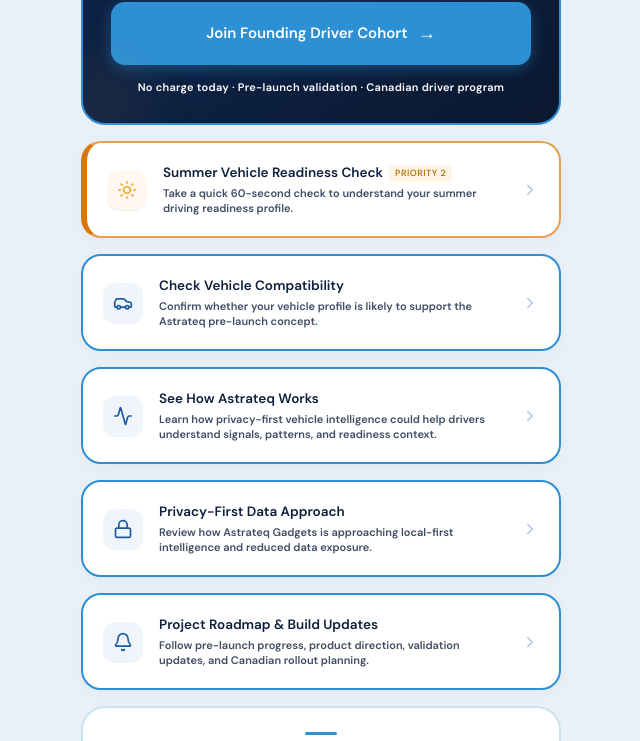
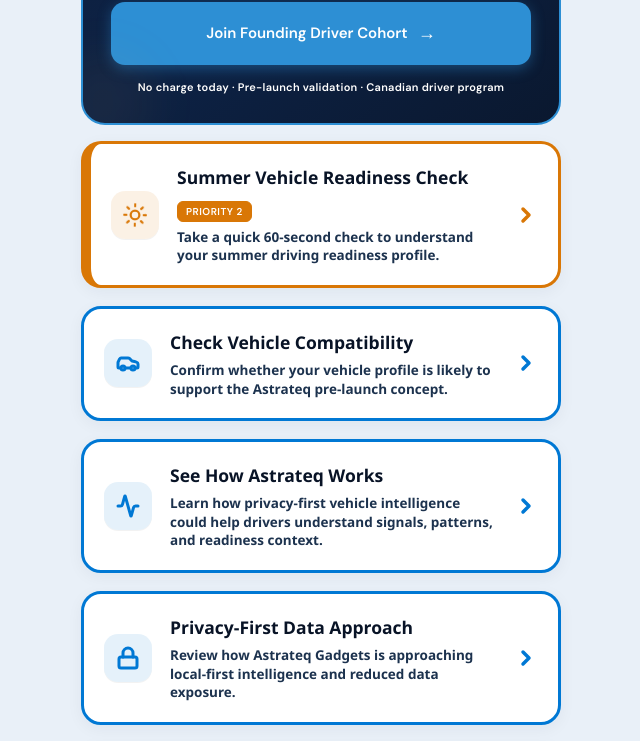
Before and after one commit to MaverickKing17/astrateq-social-funnel, a React (Vite) app: page / in a window 1280 px wide. Shown: the part 935-1676 px from the top of the page, without its empty margins (319-959 px from the left). Built offline with nearby package versions, Linux system fonts and the light colour scheme.

Commit message:
style: refine action card aesthetics and typography
Update action card styling with bolder borders and hover states, and introduce a Microsoft-style font utility for improved visual hierarchy.

```diff
--- a/src/App.tsx
+++ b/src/App.tsx
@@ -142,7 +142,7 @@
 
         {/* SECTION 5 — SECONDARY ACTION CARDS (Separate Cards for Clarity) */}
         <div
-          className="flex flex-col gap-4 animate-fade-in-up"
+          className="flex flex-col gap-4.5 animate-fade-in-up"
           style={{ animationDelay: '0.1s' }}
         >
           {/* Row 1 — Summer Vehicle Readiness Check (Highlighted with Amber/Gold Side priority indicator) */}
@@ -150,25 +150,25 @@
             href="https://reserve.astrateqgadgets.com?entry=linkbio&intent=readiness"
             target="_blank"
             rel="noopener noreferrer"
-            className="flex items-center gap-4 p-5 text-decoration-none bg-white rounded-[20px] border-2 border-[#d97706]/70 border-l-[6px] border-l-[#d97706] hover:border-[#d97706] hover:border-l-[#d97706] hover:shadow-[0_8px_24px_rgba(217,119,6,0.1)] hover:scale-[1.01] active:scale-[0.99] group transition-all duration-300 shadow-[0_4px_16px_rgba(14,31,61,0.03)]"
+            className="flex items-center gap-4.5 p-5 text-decoration-none bg-white rounded-[20px] border-[3px] border-[#d97706] border-l-[10px] border-l-[#d97706] hover:border-[#b45309] hover:border-l-[#d97706] hover:bg-[#fffdf9] hover:shadow-[0_10px_28px_rgba(217,119,6,0.2)] hover:scale-[1.01] active:scale-[0.99] group transition-all duration-300 shadow-[0_4px_16px_rgba(14,31,61,0.05)]"
           >
-            <div className="w-10 h-10 rounded-[12px] bg-[#f0a832]/8 flex items-center justify-center flex-shrink-0 shadow-2xs group-hover:scale-105 transition-transform duration-200">
-              <Sun className="w-5 h-5 text-accent-amber animate-spin" style={{ animationDuration: '24s' }} />
+            <div className="w-12 h-12 rounded-[14px] bg-[#d97706]/10 flex items-center justify-center flex-shrink-0 shadow-2xs group-hover:scale-110 transition-transform duration-200">
+              <Sun className="w-6.5 h-6.5 text-[#d97706] animate-spin" style={{ animationDuration: '24s' }} />
             </div>
             <div className="flex-1">
-              <div className="flex items-center gap-1.5 flex-wrap">
-                <h3 className="font-sans text-[13.5px] font-extrabold text-navy group-hover:text-accent-cyan transition-colors duration-150">
+              <div className="flex items-center gap-2.5 flex-wrap">
+                <h3 className="font-ms text-[17.5px] font-black tracking-normal text-[#081326] group-hover:text-[#d97706] transition-colors duration-150">
                   Summer Vehicle Readiness Check
                 </h3>
-                <span className="text-[9px] font-extrabold bg-[#f0a832]/12 text-[#b87810] px-1.5 py-0.5 rounded-[4px] uppercase tracking-wider select-none">
+                <span className="text-[10px] font-black bg-[#d97706] text-white px-2 py-0.5 rounded-[6px] uppercase tracking-wider select-none border border-[#d97706]">
                   Priority 2
                 </span>
               </div>
-              <p className="font-sans text-[11px] font-bold text-navy/80 leading-[1.4] mt-0.5">
+              <p className="font-ms text-[13.5px] font-extrabold text-[#1c324e] leading-snug mt-1.5">
                 Take a quick 60-second check to understand your summer driving readiness profile.
               </p>
             </div>
-            <ChevronRight className="w-4.5 h-4.5 text-[#b0c4dc] flex-shrink-0 transition-transform duration-200 group-hover:translate-x-1" />
+            <ChevronRight className="w-6 h-6 text-[#d97706] flex-shrink-0 transition-transform duration-200 group-hover:translate-x-1.5" strokeWidth={3.5} />
           </a>
 
           {/* Row 2 — Check Vehicle Compatibility */}
@@ -176,20 +176,20 @@
             href="https://reserve.astrateqgadgets.com?entry=linkbio&intent=compatibility"
             target="_blank"
             rel="noopener noreferrer"
-            className="flex items-center gap-4 p-5 text-decoration-none bg-white rounded-[20px] border-2 border-[#2d8fd4] hover:border-[#1a5a9e] hover:shadow-[0_8px_24px_rgba(45,143,212,0.12)] hover:scale-[1.01] active:scale-[0.99] group transition-all duration-300 shadow-[0_4px_16px_rgba(14,31,61,0.03)]"
+            className="flex items-center gap-4.5 p-5 text-decoration-none bg-white rounded-[20px] border-[3px] border-[#0078d4] hover:border-[#005a9e] hover:bg-[#f3f9fd] hover:shadow-[0_10px_28px_rgba(0,120,212,0.2)] hover:scale-[1.01] active:scale-[0.99] group transition-all duration-300 shadow-[0_4px_16px_rgba(14,31,61,0.05)]"
           >
-            <div className="w-10 h-10 rounded-[12px] bg-frost flex items-center justify-center flex-shrink-0 shadow-2xs group-hover:scale-105 transition-transform duration-200">
-              <Car className="w-5 h-5 text-[#1a5a9e]" />
+            <div className="w-12 h-12 rounded-[14px] bg-[#0078d4]/10 flex items-center justify-center flex-shrink-0 shadow-2xs group-hover:scale-110 transition-transform duration-200">
+              <Car className="w-6 h-6 text-[#0078d4]" strokeWidth={3} />
             </div>
             <div className="flex-1">
-              <h3 className="font-sans text-[13.5px] font-extrabold text-navy group-hover:text-accent-cyan transition-colors duration-150">
+              <h3 className="font-ms text-[17.5px] font-black tracking-normal text-[#081326] group-hover:text-[#0078d4] transition-colors duration-150">
                 Check Vehicle Compatibility
               </h3>
-              <p className="font-sans text-[11px] font-bold text-navy/80 leading-[1.4] mt-0.5">
+              <p className="font-ms text-[13.5px] font-extrabold text-[#1c324e] leading-snug mt-1.5">
                 Confirm whether your vehicle profile is likely to support the Astrateq pre-launch concept.
               </p>
             </div>
-            <ChevronRight className="w-4.5 h-4.5 text-[#b0c4dc] flex-shrink-0 transition-transform duration-200 group-hover:translate-x-1" />
+            <ChevronRight className="w-6 h-6 text-[#0078d4] flex-shrink-0 transition-transform duration-200 group-hover:translate-x-1.5" strokeWidth={3.5} />
           </a>
 
           {/* Row 3 — See How Astrateq Works */}
@@ -197,20 +197,20 @@
             href="https://reserve.astrateqgadgets.com?entry=linkbio&intent=explainer"
             target="_blank"
             rel="noopener noreferrer"
-            className="flex items-center gap-4 p-5 text-decoration-none bg-white rounded-[20px] border-2 border-[#2d8fd4] hover:border-[#1a5a9e] hover:shadow-[0_8px_24px_rgba(45,143,212,0.12)] hover:scale-[1.01] active:scale-[0.99] group transition-all duration-300 shadow-[0_4px_16px_rgba(14,31,61,0.03)]"
+            className="flex items-center gap-4.5 p-5 text-decoration-none bg-white rounded-[20px] border-[3px] border-[#0078d4] hover:border-[#005a9e] hover:bg-[#f3f9fd] hover:shadow-[0_10px_28px_rgba(0,120,212,0.2)] hover:scale-[1.01] active:scale-[0.99] group transition-all duration-300 shadow-[0_4px_16px_rgba(14,31,61,0.05)]"
           >
-            <div className="w-10 h-10 rounded-[12px] bg-frost flex items-center justify-center flex-shrink-0 shadow-2xs group-hover:scale-105 transition-transform duration-200">
-              <Activity className="w-5 h-5 text-[#1a5a9e]" />
+            <div className="w-12 h-12 rounded-[14px] bg-[#0078d4]/10 flex items-center justify-center flex-shrink-0 shadow-2xs group-hover:scale-110 transition-transform duration-200">
+              <Activity className="w-6 h-6 text-[#0078d4]" strokeWidth={3} />
             </div>
             <div className="flex-1">
-              <h3 className="font-sans text-[13.5px] font-extrabold text-navy group-hover:text-accent-cyan transition-colors duration-150">
+              <h3 className="font-ms text-[17.5px] font-black tracking-normal text-[#081326] group-hover:text-[#0078d4] transition-colors duration-150">
                 See How Astrateq Works
               </h3>
-              <p className="font-sans text-[11px] font-bold text-navy/80 leading-[1.4] mt-0.5">
+              <p className="font-ms text-[13.5px] font-extrabold text-[#1c324e] leading-snug mt-1.5">
                 Learn how privacy-first vehicle intelligence could help drivers understand signals, patterns, and readiness context.
               </p>
             </div>
-            <ChevronRight className="w-4.5 h-4.5 text-[#b0c4dc] flex-shrink-0 transition-transform duration-200 group-hover:translate-x-1" />
+            <ChevronRight className="w-6 h-6 text-[#0078d4] flex-shrink-0 transition-transform duration-200 group-hover:translate-x-1.5" strokeWidth={3.5} />
           </a>
 
           {/* Row 4 — Privacy-First Data Approach */}
@@ -218,20 +218,20 @@
             href="https://reserve.astrateqgadgets.com?entry=linkbio&intent=privacy"
             target="_blank"
             rel="noopener noreferrer"
-            className="flex items-center gap-4 p-5 text-decoration-none bg-white rounded-[20px] border-2 border-[#2d8fd4] hover:border-[#1a5a9e] hover:shadow-[0_8px_24px_rgba(45,143,212,0.12)] hover:scale-[1.01] active:scale-[0.99] group transition-all duration-300 shadow-[0_4px_16px_rgba(14,31,61,0.03)]"
+            className="flex items-center gap-4.5 p-5 text-decoration-none bg-white rounded-[20px] border-[3px] border-[#0078d4] hover:border-[#005a9e] hover:bg-[#f3f9fd] hover:shadow-[0_10px_28px_rgba(0,120,212,0.2)] hover:scale-[1.01] active:scale-[0.99] group transition-all duration-300 shadow-[0_4px_16px_rgba(14,31,61,0.05)]"
           >
-            <div className="w-10 h-10 rounded-[12px] bg-frost flex items-center justify-center flex-shrink-0 shadow-2xs group-hover:scale-105 transition-transform duration-200">
-              <Lock className="w-5 h-5 text-[#1a5a9e]" />
+            <div className="w-12 h-12 rounded-[14px] bg-[#0078d4]/10 flex items-center justify-center flex-shrink-0 shadow-2xs group-hover:scale-110 transition-transform duration-200">
+              <Lock className="w-6 h-6 text-[#0078d4]" strokeWidth={3} />
             </div>
             <div className="flex-1">
-              <h3 className="font-sans text-[13.5px] font-extrabold text-navy group-hover:text-accent-cyan transition-colors duration-150">
+              <h3 className="font-ms text-[17.5px] font-black tracking-normal text-[#081326] group-hover:text-[#0078d4] transition-colors duration-150">
                 Privacy-First Data Approach
               </h3>
-              <p className="font-sans text-[11px] font-bold text-navy/80 leading-[1.4] mt-0.5">
+              <p className="font-ms text-[13.5px] font-extrabold text-[#1c324e] leading-snug mt-1.5">
                 Review how Astrateq Gadgets is approaching local-first intelligence and reduced data exposure.
               </p>
             </div>
-            <ChevronRight className="w-4.5 h-4.5 text-[#b0c4dc] flex-shrink-0 transition-transform duration-200 group-hover:translate-x-1" />
+            <ChevronRight className="w-6 h-6 text-[#0078d4] flex-shrink-0 transition-transform duration-200 group-hover:translate-x-1.5" strokeWidth={3.5} />
           </a>
 
           {/* Row 5 — Project Roadmap & Build Updates */}
@@ -239,20 +239,20 @@
             href="https://reserve.astrateqgadgets.com?entry=linkbio&intent=updates"
             target="_blank"
             rel="noopener noreferrer"
-            className="flex items-center gap-4 p-5 text-decoration-none bg-white rounded-[20px] border-2 border-[#2d8fd4] hover:border-[#1a5a9e] hover:shadow-[0_8px_24px_rgba(45,143,212,0.12)] hover:scale-[1.01] active:scale-[0.99] group transition-all duration-300 shadow-[0_4px_16px_rgba(14,31,61,0.03)]"
+            className="flex items-center gap-4.5 p-5 text-decoration-none bg-white rounded-[20px] border-[3px] border-[#0078d4] hover:border-[#005a9e] hover:bg-[#f3f9fd] hover:shadow-[0_10px_28px_rgba(0,120,212,0.2)] hover:scale-[1.01] active:scale-[0.99] group transition-all duration-300 shadow-[0_4px_16px_rgba(14,31,61,0.05)]"
           >
-            <div className="w-10 h-10 rounded-[12px] bg-frost flex items-center justify-center flex-shrink-0 shadow-2xs group-hover:scale-105 transition-transform duration-200">
-              <Bell className="w-5 h-5 text-[#1a5a9e]" />
+            <div className="w-12 h-12 rounded-[14px] bg-[#0078d4]/10 flex items-center justify-center flex-shrink-0 shadow-2xs group-hover:scale-110 transition-transform duration-200">
+              <Bell className="w-6 h-6 text-[#0078d4]" strokeWidth={3} />
             </div>
             <div className="flex-1">
-              <h3 className="font-sans text-[13.5px] font-extrabold text-navy group-hover:text-accent-cyan transition-colors duration-150">
+              <h3 className="font-ms text-[17.5px] font-black tracking-normal text-[#081326] group-hover:text-[#0078d4] transition-colors duration-150">
                 Project Roadmap & Build Updates
               </h3>
-              <p className="font-sans text-[11px] font-bold text-navy/80 leading-[1.4] mt-0.5">
+              <p className="font-ms text-[13.5px] font-extrabold text-[#1c324e] leading-snug mt-1.5">
                 Follow pre-launch progress, product direction, validation updates, and Canadian rollout planning.
               </p>
             </div>
-            <ChevronRight className="w-4.5 h-4.5 text-[#b0c4dc] flex-shrink-0 transition-transform duration-200 group-hover:translate-x-1" />
+            <ChevronRight className="w-6 h-6 text-[#0078d4] flex-shrink-0 transition-transform duration-200 group-hover:translate-x-1.5" strokeWidth={3.5} />
           </a>
         </div>
 
--- a/src/index.css
+++ b/src/index.css
@@ -3,6 +3,7 @@
 @theme {
   --font-serif: "DM Serif Display", serif;
   --font-sans: "DM Sans", sans-serif;
+  --font-ms: "Segoe UI", -apple-system, BlinkMacSystemFont, "Segoe UI Web (West European)", "Segoe UI", Roboto, "Helvetica Neue", sans-serif;
 
   --color-navy: #0e1f3d;
   --color-page-bg: #EBF0F7;
@@ -36,6 +37,10 @@
   animation: fadeInUp 0.4s ease both;
 }
 
+.font-ms {
+  font-family: "Segoe UI", "Segoe UI Semibold", "Segoe UI Bold", -apple-system, BlinkMacSystemFont, Roboto, sans-serif !important;
+}
+
 /* Hover and active states smooth transitions */
 a, button, div.card-interactive {
   transition: transform 0.18s ease, box-shadow 0.18s ease, background 0.15s ease;
```
